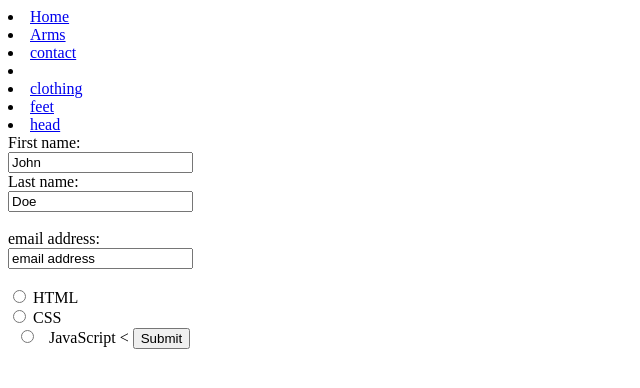
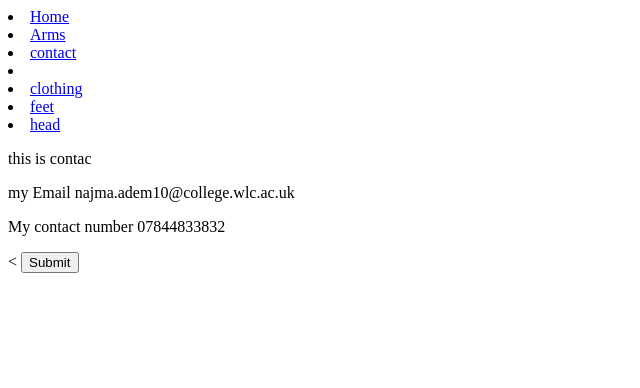
Before and after one commit to 11050170/11050170.github, a plain HTML site: page contact.html in a window 1280 px wide. Shown: the whole page, without its empty margins (0-640 px from the left). Drawn offline with Linux system fonts and the light colour scheme.

Commit message:
Update contact.html contact

```diff
--- a/contact.html
+++ b/contact.html
@@ -14,6 +14,9 @@
 <li><a href="clothes.html">clothing</li></a>
 <li><a href="feet.html">feet </li></a>
 <li><a href="head.html">head</a></li>
+ <p> this is contac</p>
+<p> my Email najma.adem10@college.wlc.ac.uk</p>
+<p>My contact number 07844833832</p>
 
 
 
@@ -21,22 +24,9 @@
 
 
 
-<form action="/action_page.php">
-  <label for="fname">First name:</label><br>
-  <input type="text" id="fname" name="fname" value="John"><br>
-  <label for="lname">Last name:</label><br>
-  <input type="text" id="lname" name="lname" value="Doe"><br><br>
-  <label for="email address">email address:</label><br>
-  <input type="text" id="email address" name= "email address"value= "email address"><br><br>
 
 
 
-	<input type="radio" id="html" name="fav_language" value="HTML">
-  <label for="html">HTML</label><br>
-  <input type="radio" id="css" name="fav_language" value="CSS">
- <label for="css">CSS</label><br>
-  <input type="radio" id="javascript" name="fav_language" value="JavaScript">
-  <label for="javascript">JavaScript</label>
 
 
 
```
